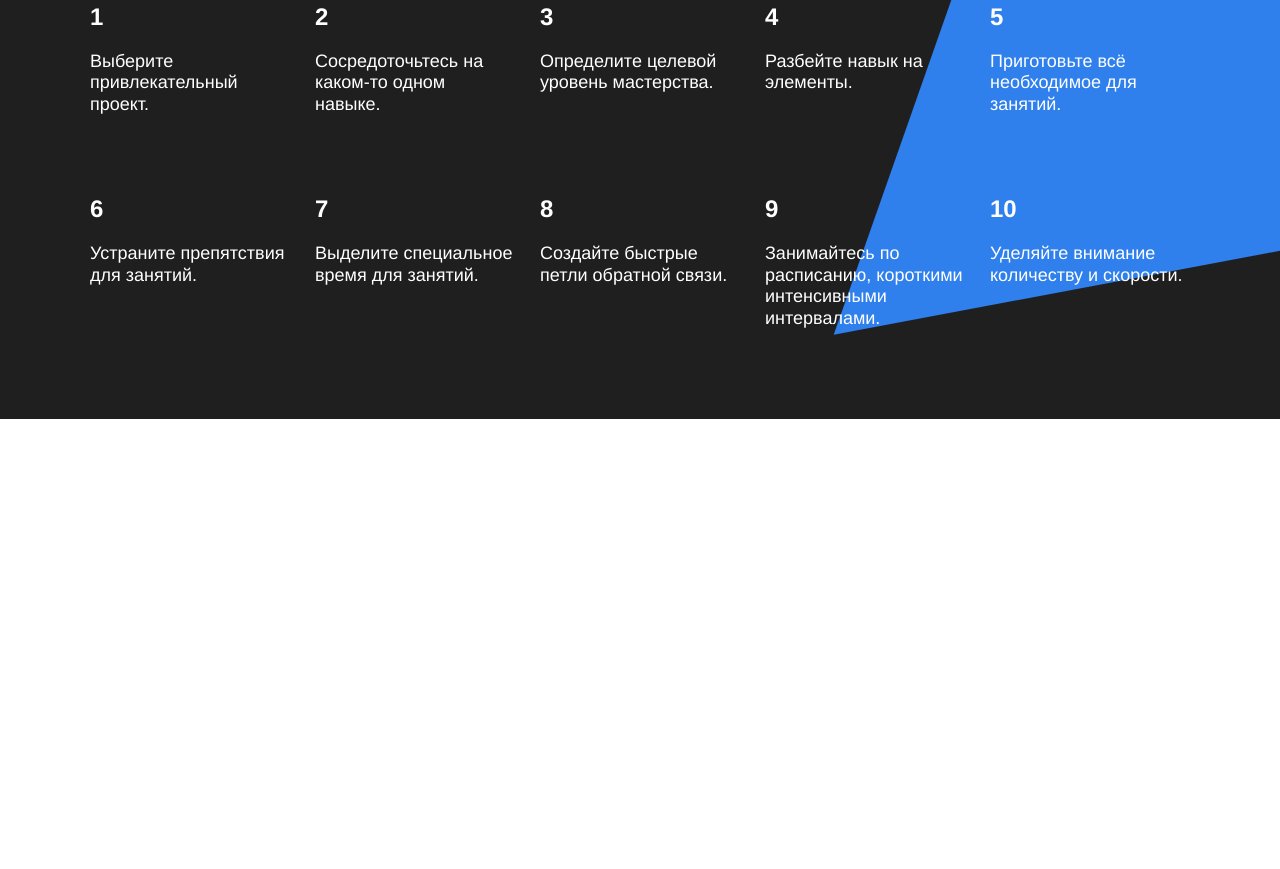
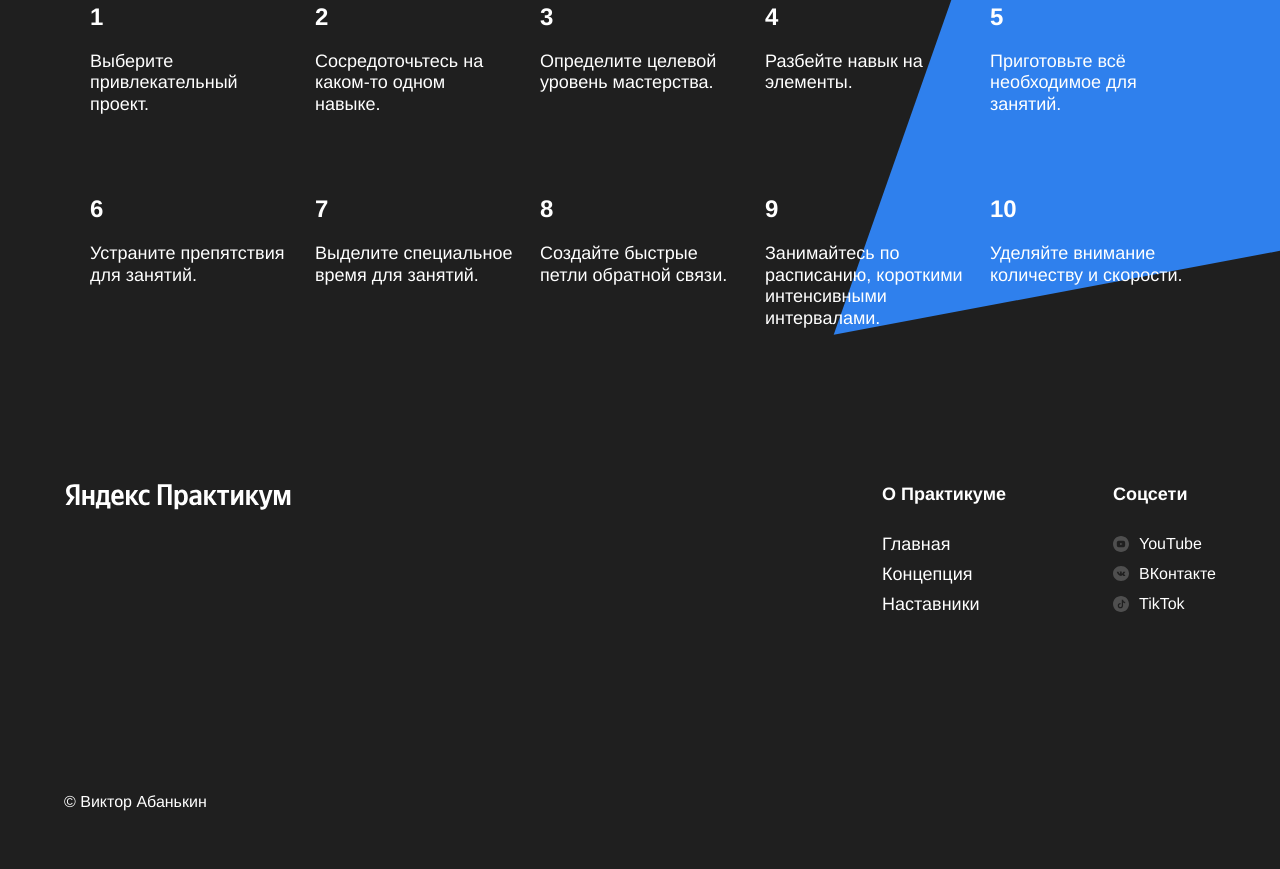
Before and after one commit to 1ComiX1/how-to-learn-bootcamp, a plain HTML site: page index.html in a window 1280 px wide. Shown: the part 3187-4056 px from the top of the page. Before the commit the page ends 3606 px from the top, so only its background shows below. Drawn offline with Linux system fonts and the light colour scheme.

Commit message:
footer done

```diff
--- a/index.html
+++ b/index.html
@@ -27,7 +27,9 @@
     <section class="description">
       <div class="two-colums">
         <div class="two-colums__brief">
-          <p>Главные проблемы в обучении</p>
+          <p>
+            Главные проблемы в обучении
+          </p>
         </div>
         <div class="two-colums__main-text">
           <div class="two-colums__paragraph">
@@ -330,6 +332,52 @@
         </div>
       </div>
     </section>
+    <footer class="footer">
+      <div class="footer__colums">
+        <div class="footer__column_content_copyright">
+          <div class="logo_place_footer">
+            <img class="logo footer__logo" src="./images/logo_place_footer.svg" alt="">
+          </div>
+          <div class="author">
+            <p>
+              &copy Виктор Абанькин
+            </p>
+          </div>
+        </div>
+        <div class="footer__column_content_info">
+          <div class="column-heading">
+            О Практикуме
+          </div>
+          <div class="column-links">
+            <a href="#">
+              Главная
+            </a>
+            <a href="#">
+              Концепция
+            </a>
+            <a href="#">
+              Наставники
+            </a>
+          </div>
+        </div>
+        <div class="footer_column_content_social">
+          <div class="column-heading">
+            Соцсети
+          </div>
+          <div class="social__icons">
+            <a href="#">
+              <img class="footer-icon" src="./images/youtube-icon.svg" alt="YouTube">YouTube
+            </a>
+            <a href="#">
+              <img class="footer-icon" src="./images/vk_color_white.svg" alt="ВКонтакте">ВКонтакте
+            </a>
+            <a href="#">
+              <img class="footer-icon" src="./images/tiktok-icon.svg" alt="TikTok">TikTok
+            </a>
+          </div>
+        </div>
+      </div>
+    </footer>
   </div>
 </body>
 </html>
--- a/styles/style.css
+++ b/styles/style.css
@@ -299,3 +299,86 @@
   z-index: 0;
 }
 /* section kaufman end */
+
+.footer {
+  min-height: 350px;
+  padding: 60px 0 40px 0;
+  display: flex;
+  justify-content: center;
+  background-color: #1f1f1f;
+}
+
+.footer__colums {
+  width: 90%;
+  display: flex;
+  flex-direction: row;
+  justify-content: space-between;
+  color: white;
+}
+
+.footer__column_content_copyright {
+  display: flex;
+  flex-direction: column;
+  justify-content: space-between;
+
+  flex-basis: 711px;
+}
+
+.footer_column_content_social {
+  display: flex;
+  flex-direction: column;
+}
+
+.footer__column_content_info {
+  display: flex;
+  flex-direction: column;
+}
+
+.column-links {
+  display: flex;
+  flex-direction: column;
+}
+
+.social__icons {
+  display: flex;
+  justify-content: center;
+  flex-direction: column;
+  margin: 20px 0 18px 0;
+  line-height: 30px;
+}
+
+.social__icons a {
+  text-decoration: none;
+  color: white;
+  display: flex;
+}
+
+.footer__logo {
+  width: 228px;
+  height: 32px;
+}
+
+.author {
+  padding: 18px 0 18px 0;
+}
+
+.column-heading {
+  line-height: 30px;
+  font-size: 18px;
+  font-weight: 600;
+}
+
+.column-links {
+ margin: 20px 0 18px 0;
+ line-height: 30px;
+ font-size: 18px;
+}
+
+.column-links a {
+  text-decoration: none;
+  color: white;
+}
+
+.footer-icon {
+  padding-right: 10px;
+}
```
Lines whose indentation alone changed are shown as unchanged.
